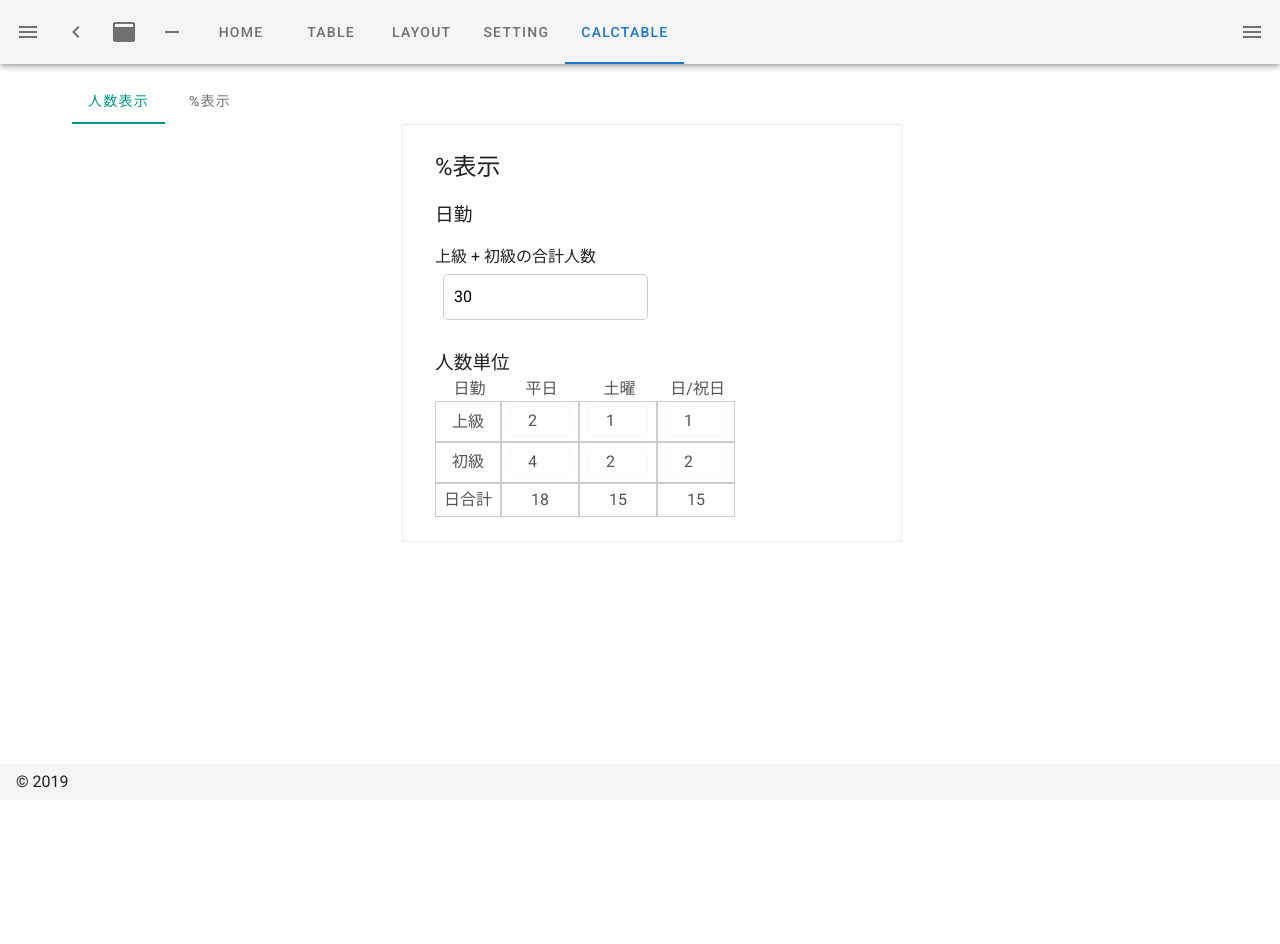
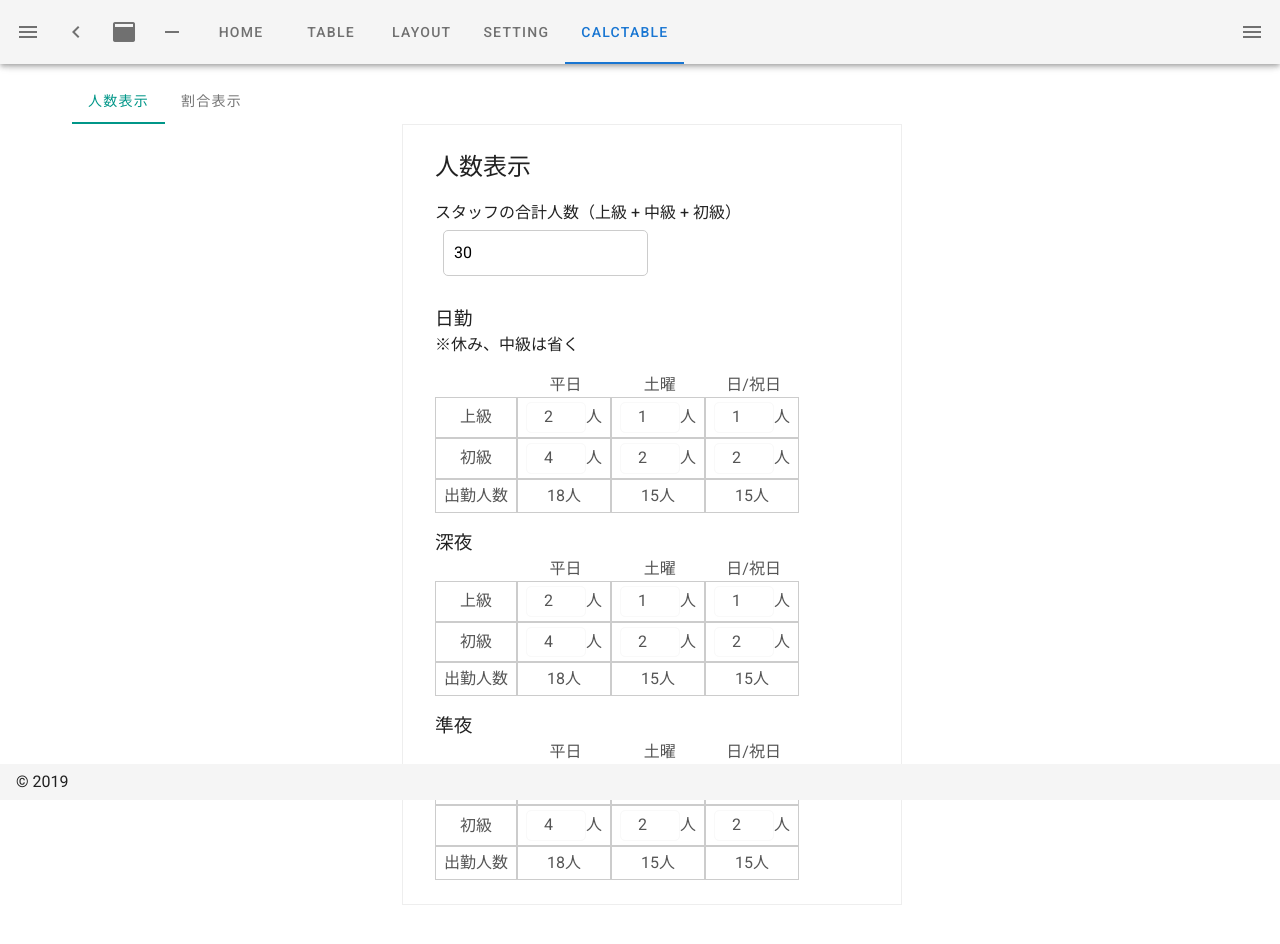
Before and after one commit to BoxPistols/nuxt-vuetify-20120, a Nuxt app: page /calcTable in a window 1280 px wide. Shown: the top 944 px of the page. Before the commit the page ends 800 px from the top, so only its background shows below. Built offline with nearby package versions, Linux system fonts and the light colour scheme.

Commit message:
update mtg

```diff
--- a/pages/calcTable.vue
+++ b/pages/calcTable.vue
@@ -4,21 +4,187 @@
   <v-tabs class="ml-3" color="teal" slider-color="teal">
 
     <v-tab ripple>人数表示</v-tab>
-    <v-tab ripple>%表示</v-tab>
+    <v-tab ripple>割合表示</v-tab>
+
+    <v-tab-item>
+      <section class="percentNum">
+        <h2>人数表示</h2>
+        <p></p><p></p>
+        <h4>スタッフの合計人数（上級 + 中級 + 初級）</h4>
+        <label><input v-model.number="days" type="number"></label>
+        <br>
+        <br>
+
+        <h3>日勤</h3>
+        <p>※休み、中級は省く</p>
+        <table>
+          <tr>
+            <th></th>
+            <th>平日</th>
+            <th>土曜</th>
+            <th>日/祝日</th>
+          </tr>
+
+          <tr>
+            <td>上級</td>
+            <td>
+              <!-- <label><input v-model.number="days" type="number"></label> -->
+              <label><input v-model.number="daysHi" type="number">人</label>
+            <td>
+              <label><input v-model.number="daysSat" type="number">人</label>
+            </td>
+            <td>
+              <label><input v-model.number="daysSun" type="number">人</label>
+            </td>
+          </tr>
+
+          <tr>
+            <td>初級</td>
+            <td>
+              <label><input v-model.number="daysBeginner" type="number">人</label>
+            </td>
+            <td>
+              <label><input v-model.number="satBeginner" type="number">人</label>
+            </td>
+            <td>
+              <label><input v-model.number="sunBeginner" type="number">人</label>
+            </td>
+          </tr>
+
+          <tr>
+            <td>出勤人数</td>
+            <td>
+              {{ daysHi + daysBeginner + Math.floor(days * 0.4) }}人
+            <td>
+              {{ daysSat + satBeginner  + Math.floor(days * 0.4) }}人
+            </td>
+            <td>
+              {{ daysSun + sunBeginner  + Math.floor(days * 0.4) }}人
+            </td>
+          </tr>
+
+        </table>
+
+        <p></p>
+        <p></p>
+        <p></p>
+        <h3>深夜</h3>
+        <table>
+          <tr>
+            <th></th>
+            <th>平日</th>
+            <th>土曜</th>
+            <th>日/祝日</th>
+          </tr>
+
+          <tr>
+            <td>上級</td>
+            <td>
+              <!-- <label><input v-model.number="days" type="number"></label> -->
+              <label><input v-model.number="daysHi" type="number">人</label>
+            <td>
+              <label><input v-model.number="daysSat" type="number">人</label>
+            </td>
+            <td>
+              <label><input v-model.number="daysSun" type="number">人</label>
+            </td>
+          </tr>
+
+          <tr>
+            <td>初級</td>
+            <td>
+              <label><input v-model.number="daysBeginner" type="number">人</label>
+            </td>
+            <td>
+              <label><input v-model.number="satBeginner" type="number">人</label>
+            </td>
+            <td>
+              <label><input v-model.number="sunBeginner" type="number">人</label>
+            </td>
+          </tr>
+
+          <tr>
+            <td>出勤人数</td>
+            <td>
+              {{ daysHi + daysBeginner + Math.floor(days * 0.4) }}人
+            <td>
+              {{ daysSat + satBeginner  + Math.floor(days * 0.4) }}人
+            </td>
+            <td>
+              {{ daysSun + sunBeginner  + Math.floor(days * 0.4) }}人
+            </td>
+          </tr>
+
+        </table>
+
+
+        <p></p>
+        <p></p>
+        <p></p>
+        <h3>準夜</h3>
+        <table>
+          <tr>
+            <th></th>
+            <th>平日</th>
+            <th>土曜</th>
+            <th>日/祝日</th>
+          </tr>
+
+          <tr>
+            <td>上級</td>
+            <td>
+              <!-- <label><input v-model.number="days" type="number"></label> -->
+              <label><input v-model.number="daysHi" type="number">人</label>
+            <td>
+              <label><input v-model.number="daysSat" type="number">人</label>
+            </td>
+            <td>
+              <label><input v-model.number="daysSun" type="number">人</label>
+            </td>
+          </tr>
+
+          <tr>
+            <td>初級</td>
+            <td>
+              <label><input v-model.number="daysBeginner" type="number">人</label>
+            </td>
+            <td>
+              <label><input v-model.number="satBeginner" type="number">人</label>
+            </td>
+            <td>
+              <label><input v-model.number="sunBeginner" type="number">人</label>
+            </td>
+          </tr>
+
+          <tr>
+            <td>出勤人数</td>
+            <td>
+              {{ daysHi + daysBeginner + Math.floor(days * 0.4) }}人
+            <td>
+              {{ daysSat + satBeginner  + Math.floor(days * 0.4) }}人
+            </td>
+            <td>
+              {{ daysSun + sunBeginner  + Math.floor(days * 0.4) }}人
+            </td>
+          </tr>
+
+        </table>
+
+      </section>
+    </v-tab-item>
 
     <v-tab-item>
       <section class="percentNum">
 
-        <h2>%表示</h2>
+        <h2>割合表示</h2>
         <p></p>
-        <h3>日勤</h3>
-        <p></p>
-        <h4>上級 + 初級の合計人数</h4>
+        <h4>スタッフの合計人数</h4>
         <label><input v-model.number="days" type="number"></label>
         <br>
         <br>
 
-        <h3>人数単位</h3>
+        <h3>日勤</h3>
+        <p>※休み、中級は省く</p>
         <table>
           <tr>
             <th>日勤</th>
@@ -31,95 +197,32 @@
             <td>上級</td>
             <td>
               <!-- <label><input v-model.number="days" type="number"></label> -->
-              <label><input v-model.number="daysHi" type="number"></label>
+              <label><input v-model.number="daysHiP" type="number">%</label>
             <td>
-              <label><input v-model.number="daysSat" type="number"></label>
+              <label><input v-model.number="daysSatP" type="number">%</label>
             </td>
             <td>
-              <label><input v-model.number="daysSun" type="number"></label>
+              <label><input v-model.number="daysSunP" type="number">%</label>
             </td>
           </tr>
 
           <tr>
             <td>初級</td>
             <td>
-              <label><input v-model.number="daysBeginner" type="number"></label>
+              <label><input v-model.number="daysBeginner" type="number">%</label>
             </td>
             <td>
-              <label><input v-model.number="satBeginner" type="number"></label>
+              <label><input v-model.number="satBeginner" type="number">%</label>
             </td>
             <td>
-              <label><input v-model.number="sunBeginner" type="number"></label>
+              <label><input v-model.number="sunBeginner" type="number">%</label>
             </td>
           </tr>
 
           <tr>
-            <td>日合計</td>
+            <td>出勤人数</td>
             <td>
-              {{ daysHi + daysBeginner + Math.floor(days * 0.4) }}
-            <td>
-              {{ daysSat + satBeginner  + Math.floor(days * 0.4) }}
-            </td>
-            <td>
-              {{ daysSun + sunBeginner  + Math.floor(days * 0.4) }}
-            </td>
-          </tr>
-
-        </table>
-      </section>
-    </v-tab-item>
-
-    <v-tab-item>
-      <section class="percentNum">
-
-        <h2>人数表示</h2>
-        <p></p>
-        <h3>日勤</h3>
-        <p></p>
-        <h4>上級 + 初級の合計人数</h4>
-        <label><input v-model.number="days" type="number"></label>
-        <br>
-        <br>
-
-        <h3>人数単位</h3>
-        <table>
-          <tr>
-            <th>日勤</th>
-            <th>平日</th>
-            <th>土曜</th>
-            <th>日/祝日</th>
-          </tr>
-
-          <tr>
-            <td>上級</td>
-            <td>
-              <!-- <label><input v-model.number="days" type="number"></label> -->
-              <label><input v-model.number="daysHi" type="number"></label>
-            <td>
-              <label><input v-model.number="daysSat" type="number"></label>
-            </td>
-            <td>
-              <label><input v-model.number="daysSun" type="number"></label>
-            </td>
-          </tr>
-
-          <tr>
-            <td>初級</td>
-            <td>
-              <label><input v-model.number="daysBeginner" type="number"></label>
-            </td>
-            <td>
-              <label><input v-model.number="satBeginner" type="number"></label>
-            </td>
-            <td>
-              <label><input v-model.number="sunBeginner" type="number"></label>
-            </td>
-          </tr>
-
-          <tr>
-            <td>日合計</td>
-            <td>
-              {{ daysHi + daysBeginner + Math.floor(days * 0.4) }}
+              {{ daysHi + daysBeginner + Math.floor(days * 0.4)}}
             <td>
               {{ daysSat + satBeginner  + Math.floor(days * 0.4) }}
             </td>
@@ -183,24 +286,48 @@ export default {
       return Math.floor(this.days / 100 * 20 / 3)
       // return　30
     },
+    daysHiP: function() {
+      return Math.floor(100 / this.days / 100 * 20 / 3 * 100)
+      // return　30
+    },
     daysSat: function() {
       return Math.floor(this.days / 100 * 30 / 8)
+      // return　30
+    },
+    daysSatP: function() {
+      return Math.floor(100 / this.days / 100 * 30 / 8 * 100)
       // return　30
     },
     daysSun: function() {
       return Math.floor(this.days / 100 * 20 / 6)
       // return　30
     },
+    daysSunP: function() {
+      return Math.floor(100 / this.days / 100 * 20 / 6 * 100)
+      // return　30
+    },
     daysBeginner: function() {
       return Math.floor(this.days / 100 * 40 / 3)
+      // return　30
+    },
+    daysBeginnerP: function() {
+      return Math.floor(100 / this.days / 100 * 40 / 3 * 100)
       // return　30
     },
     satBeginner: function() {
       return Math.floor(this.days / 100 * 50 / 6)
       // return　30
     },
+    satBeginnerP: function() {
+      return Math.floor(100 / this.days / 100 * 50 / 6 * 100)
+      // return　30
+    },
     sunBeginner: function() {
       return Math.floor(this.days / 100 * 50 / 6)
+      // return　30
+    },
+    sunBeginnerP: function() {
+      return Math.floor(100 / this.days / 100 * 50 / 6 * 100)
       // return　30
     },
     unitPrice: function() {
@@ -221,18 +348,23 @@ export default {
         (this.people + this.people2);
       return Math.floor(totalP * 1.1);
     },
+
+    watch: {}
   },
 }
 </script>
 
 <style lang="scss" scoped>
-h1,h2,h3,h4{
-  font-weight: 400;
+h1,
+h2,
+h3,
+h4 {
+    font-weight: 400;
 }
 
 .percentNum {
     width: 90%;
-    margin: 0px auto;
+    margin: 0 auto;
     max-width: 500px;
     border: 1px solid #eee;
     padding: 24px 32px;
```
Also changed, not shown: pages/setting.vue (+31 -4 lines).
